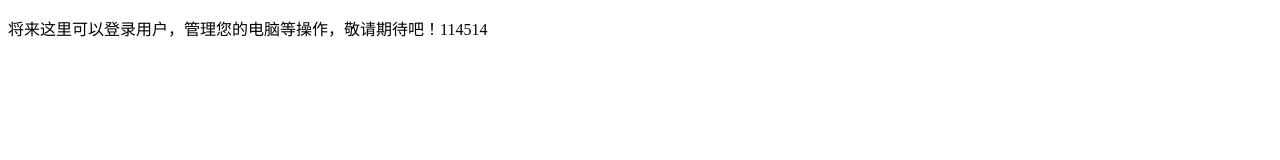
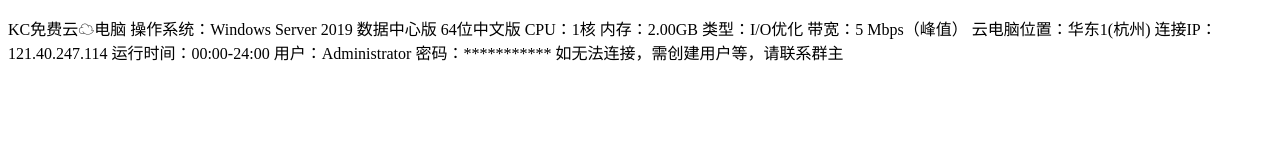
Before and after one commit to worm-ruchong/KC, a plain HTML site: page index.html in a window 1280 px wide. Drawn offline with Linux system fonts and the light colour scheme.

Commit message:
Update index.html
云电脑

```diff
--- a/index.html
+++ b/index.html
@@ -5,7 +5,18 @@
 	<title>KC云</title>
   </head>
   <body>
-	<p>将来这里可以登录用户，管理您的电脑等操作，敬请期待吧！114514</p>
+	<p>KC免费云☁电脑
+           操作系统：Windows Server 2019 数据中心版 64位中文版
+           CPU：1核
+           内存：2.00GB
+           类型：I/O优化
+           带宽：5 Mbps（峰值）
+           云电脑位置：华东1(杭州)
+           连接IP：121.40.247.114
+           运行时间：00:00-24:00
+           用户：Administrator
+           密码：***********
+           如无法连接，需创建用户等，请联系群主</p>
   </body>
   </body>
 </html>
```
